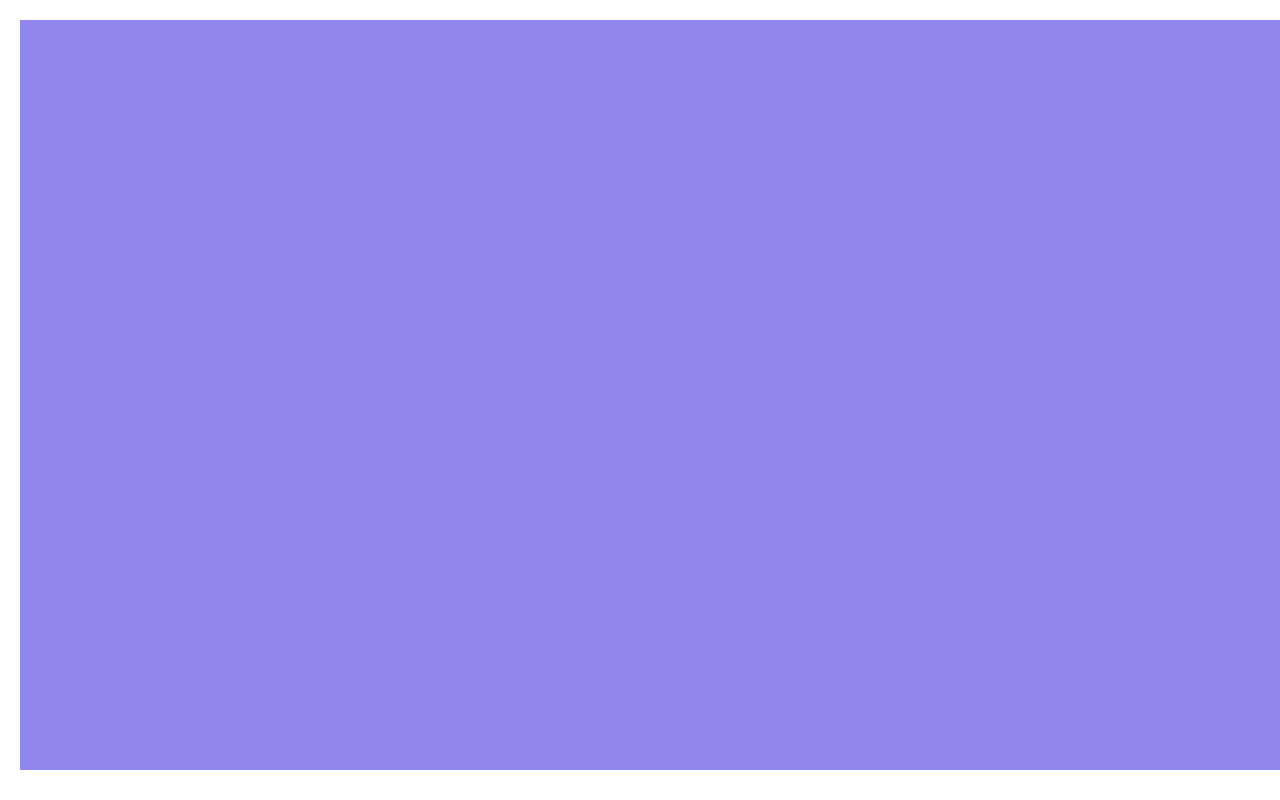
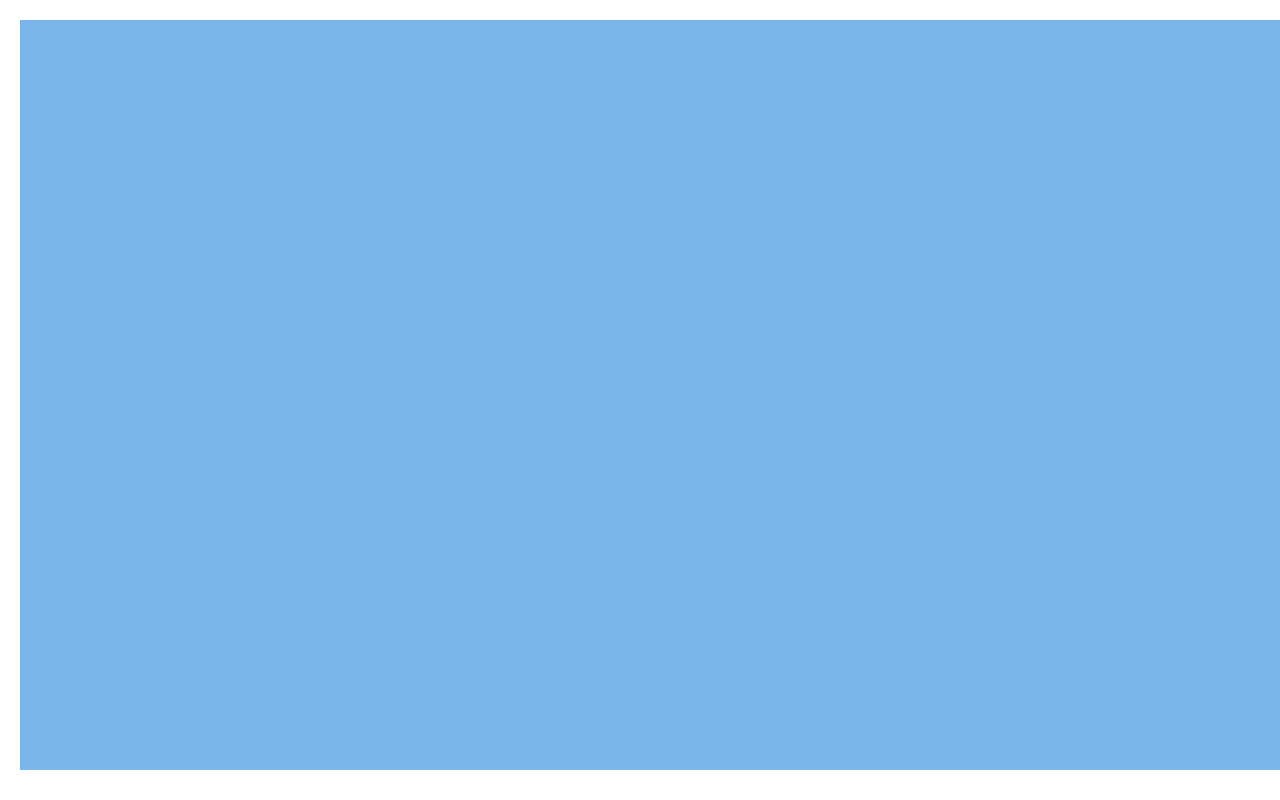
Before and after one commit to K-J-Hennigan/K-J-Hennigan.github.io, a plain HTML site: page fsd-projects/platformer/index.html in a window 1280 px wide. Shown: the top 800 px of the page. Drawn offline with nearby package versions, Linux system fonts and the light colour scheme.

Commit message:
add index.html and css files

```diff
--- a/fsd-projects/platformer/platformer.css
+++ b/fsd-projects/platformer/platformer.css
@@ -3,7 +3,7 @@ body {
 }
 
 canvas {
-  background-color: #9086ec;
+  background-color: #7cb5eb;
   margin: 20px;
 }
 
```
